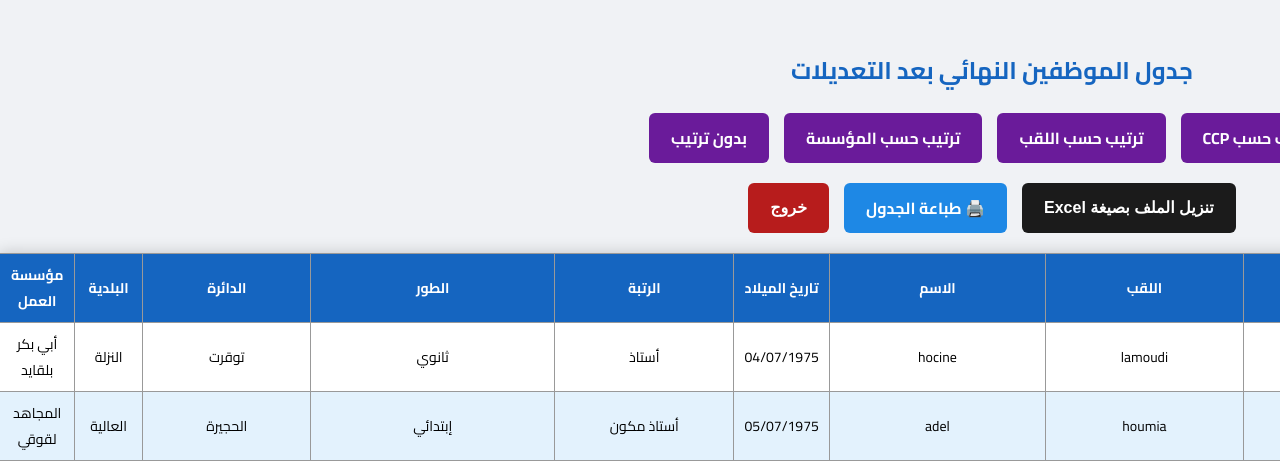
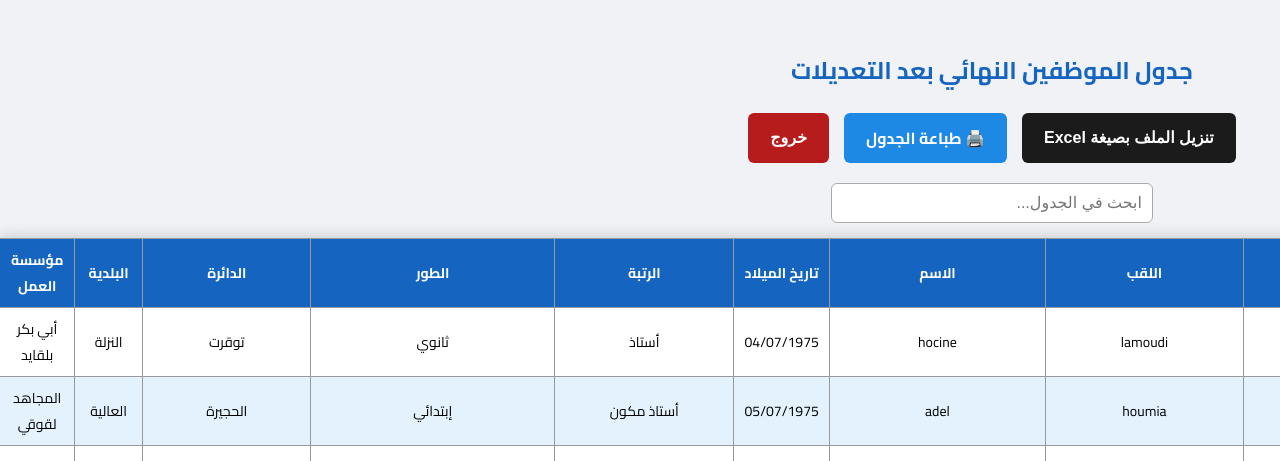
Before and after one commit to hocinebno3131-source/flask_app, a Flask app: page /view_employees in a window 1280 px wide; the page is wider, and only the part inside the window is pictured. Shown: the top 461 px of that part. Run offline with Flask 3, Linux system fonts and the light colour scheme.

Commit message:
Update view_employees.html

```diff
--- a/templates/view_employees.html
+++ b/templates/view_employees.html
@@ -19,15 +19,14 @@
             margin-bottom: 20px;
         }
 
-        .actions, .sort-bar {
+        .actions {
             display: flex;
             justify-content: center;
             gap: 15px;
             margin-bottom: 20px;
-            flex-wrap: wrap;
         }
 
-        .btn-download, .btn-exit, .sort-btn {
+        .btn-download, .btn-exit {
             padding: 10px 22px;
             font-size: 16px;
             font-weight: 700;
@@ -36,7 +35,6 @@
             cursor: pointer;
             transition: all 0.3s ease;
             color: white;
-            text-decoration: none;
         }
 
         .btn-download { background: #1b1b1b; }
@@ -47,6 +45,7 @@
 
         .print-btn {
             padding: 10px 22px;
+            text-align: center;
             background: #1e88e5;
             color: white;
             border-radius: 6px;
@@ -56,16 +55,16 @@
         }
         .print-btn:hover { background: #1565c0; transform: scale(1.03); }
 
-        .sort-btn {
-            background: #6a1b9a;
+        .search-bar {
+            text-align: center;
+            margin-bottom: 15px;
         }
-        .sort-btn:hover {
-            background: #4a148c;
-            transform: scale(1.05);
-        }
-
-        .active-sort {
-            background: #2e7d32 !important;
+        .search-bar input {
+            padding:10px;
+            width:300px;
+            font-size:16px;
+            border-radius:6px;
+            border:1px solid #aaa;
         }
 
         table {
@@ -93,46 +92,30 @@
 
     <h2>جدول الموظفين النهائي بعد التعديلات</h2>
 
-<!-- شريط الترتيب -->
-<div class="sort-bar">
-    <a href="/view_employees?sort=ccp"
-       class="sort-btn {% if current_sort == 'ccp' %}active-sort{% endif %}">
-       ترتيب حسب CCP
-    </a>
-
-    <a href="/view_employees?sort=last_name"
-       class="sort-btn {% if current_sort == 'last_name' %}active-sort{% endif %}">
-       ترتيب حسب اللقب
-    </a>
-
-    <a href="/view_employees?sort=ecole"
-       class="sort-btn {% if current_sort == 'ecole' %}active-sort{% endif %}">
-       ترتيب حسب المؤسسة
-    </a>
-
-    <a href="/view_employees" class="sort-btn">
-       بدون ترتيب
-    </a>
-</div>
-
-
+    <!-- أزرار التحكم -->
     <div class="actions">
-    <button type="button" class="btn-download"
-        onclick="window.location.href='/download_employees'">
+        <!-- زر تنزيل Excel -->
+        <button type="button" class="btn-download" onclick="window.location.href='/download_employees'">
             تنزيل الملف بصيغة Excel
         </button>
 
+        <!-- زر الطباعة -->
         <a href="#" onclick="window.print();" class="print-btn">
             🖨️ طباعة الجدول
         </a>
 
-    <button type="button" class="btn-exit"
-        onclick="window.location.href='/edit'">
+        <!-- زر الخروج -->
+        <button type="button" class="btn-exit" onclick="window.location.href='/edit'">
             خروج
         </button>
     </div>
 
+    <!-- حقل البحث الفوري -->
+    <div class="search-bar">
+        <input type="text" id="searchInput" placeholder="ابحث في الجدول...">
+    </div>
 
+    <!-- جدول الموظفين -->
     <table>
         <thead>
             <tr>
@@ -168,5 +151,17 @@
         </tbody>
     </table>
 
+    <!-- سكربت البحث الفوري -->
+    <script>
+        document.getElementById('searchInput').addEventListener('keyup', function() {
+            const filter = this.value.toLowerCase();
+            const rows = document.querySelectorAll('table tbody tr');
+            rows.forEach(row => {
+                const text = row.textContent.toLowerCase();
+                row.style.display = text.includes(filter) ? '' : 'none';
+            });
+        });
+    </script>
+
 </body>
 </html>
```
Lines whose indentation alone changed are shown as unchanged.
